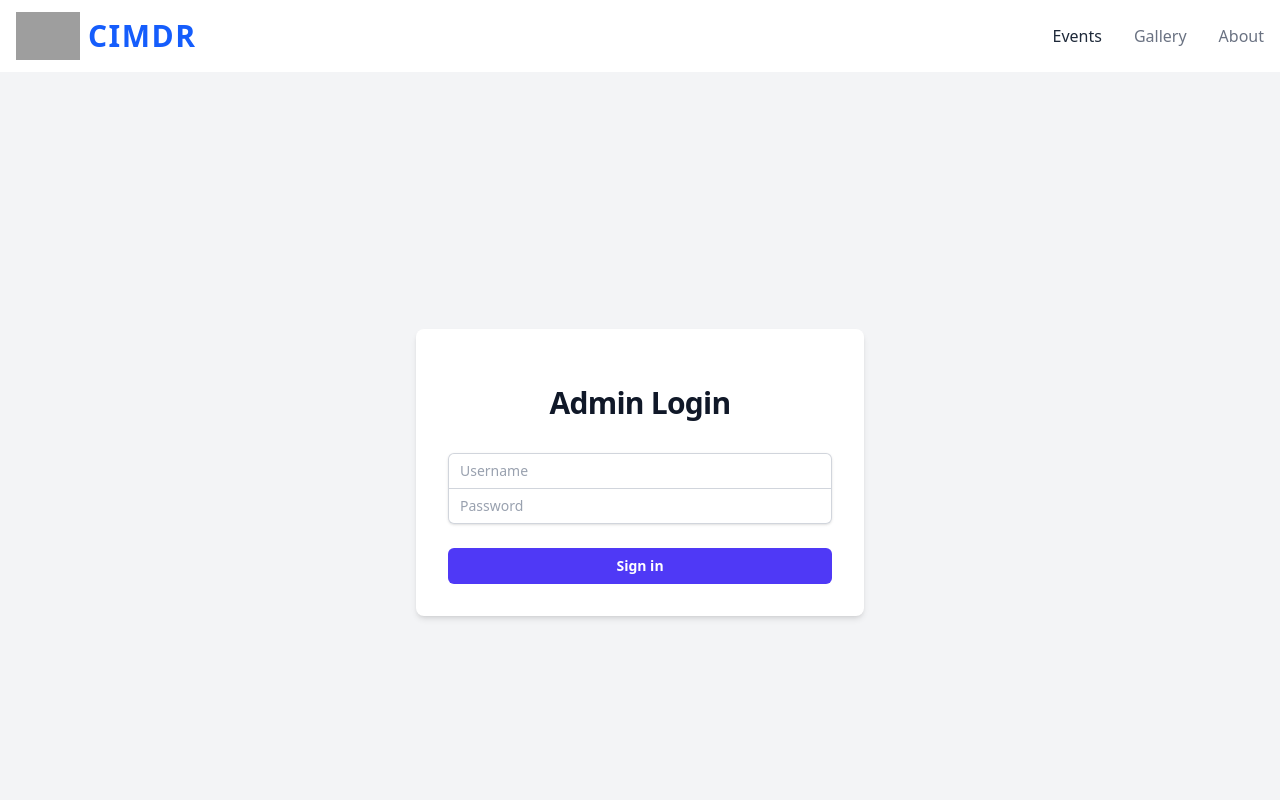
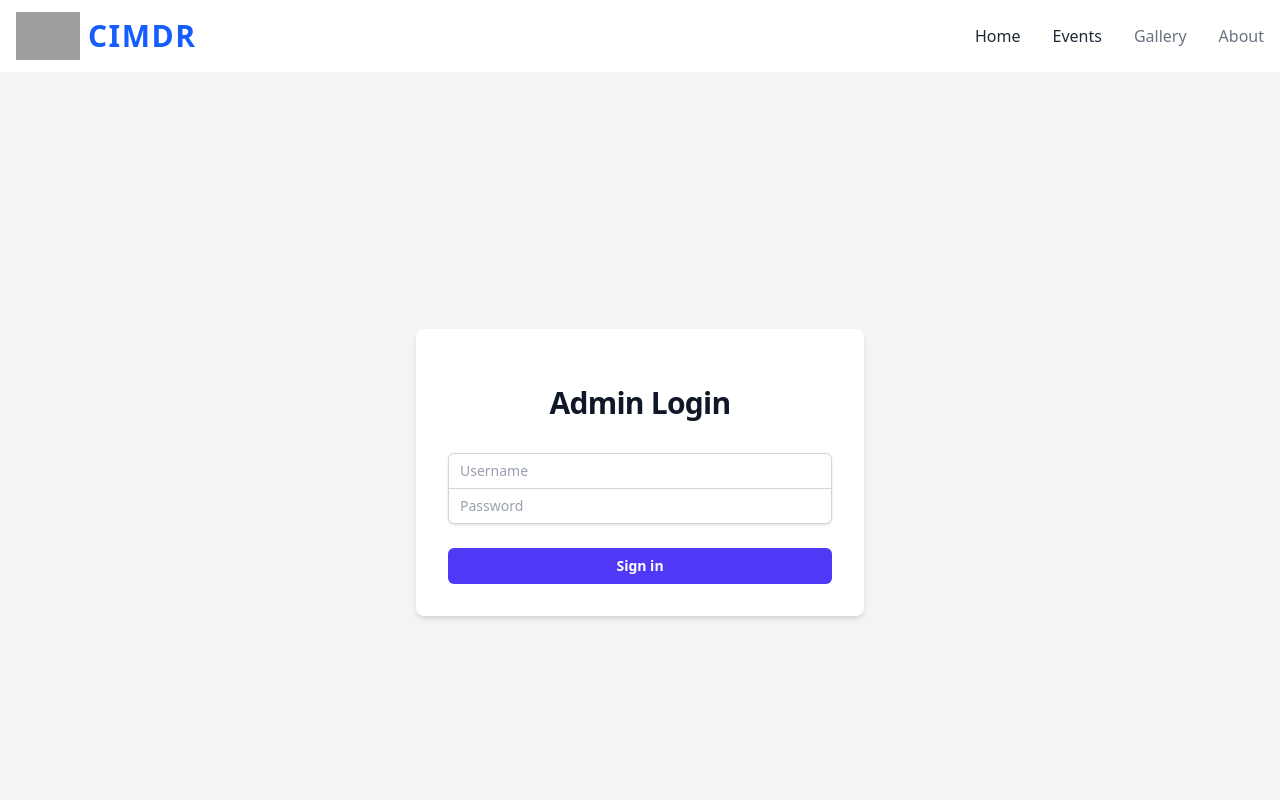
Before and after one commit to Priti0308/pahal-frontend, a React (Vite) app: page /login in a window 1280 px wide. Shown: the top 800 px of the page. Built offline with nearby package versions, Linux system fonts and the light colour scheme; grey boxes are pictures that could not be loaded.

Commit message:
Added home in the navbar

```diff
--- a/src/components/Header.jsx
+++ b/src/components/Header.jsx
@@ -1,6 +1,6 @@
-import React, { useState } from 'react';
-import { Link } from 'react-router-dom';
-import logo from '../assets/logo.png';
+import React, { useState } from "react";
+import { Link } from "react-router-dom";
+import logo from "../assets/logo.png";
 
 const Header = () => {
   const [isMenuOpen, setIsMenuOpen] = useState(false);
@@ -16,7 +16,9 @@ const Header = () => {
         <Link to="/">
           <div className="flex items-center space-x-2">
             <img src={logo} alt="CIMDR Logo" className="h-12" />
-            <span className="text-blue-600 text-3xl font-bold tracking-wider">CIMDR</span>
+            <span className="text-blue-600 text-3xl font-bold tracking-wider">
+              CIMDR
+            </span>
           </div>
         </Link>
 
@@ -44,9 +46,30 @@ const Header = () => {
 
         {/* Desktop Navigation */}
         <nav className="hidden md:flex space-x-8">
-          <Link to="/events" className="text-gray-800 hover:text-blue-600 font-medium">Events</Link>
-          <Link to="/gallery" className="text-gray-500 hover:text-blue-600 font-medium">Gallery</Link>
-          <Link to="/about" className="text-gray-500 hover:text-blue-600 font-medium">About</Link>
+          <Link
+            to="/"
+            className="text-gray-800 hover:text-blue-600 font-medium"
+          >
+            Home
+          </Link>
+          <Link
+            to="/events"
+            className="text-gray-800 hover:text-blue-600 font-medium"
+          >
+            Events
+          </Link>
+          <Link
+            to="/gallery"
+            className="text-gray-500 hover:text-blue-600 font-medium"
+          >
+            Gallery
+          </Link>
+          <Link
+            to="/about"
+            className="text-gray-500 hover:text-blue-600 font-medium"
+          >
+            About
+          </Link>
         </nav>
       </div>
 
```
